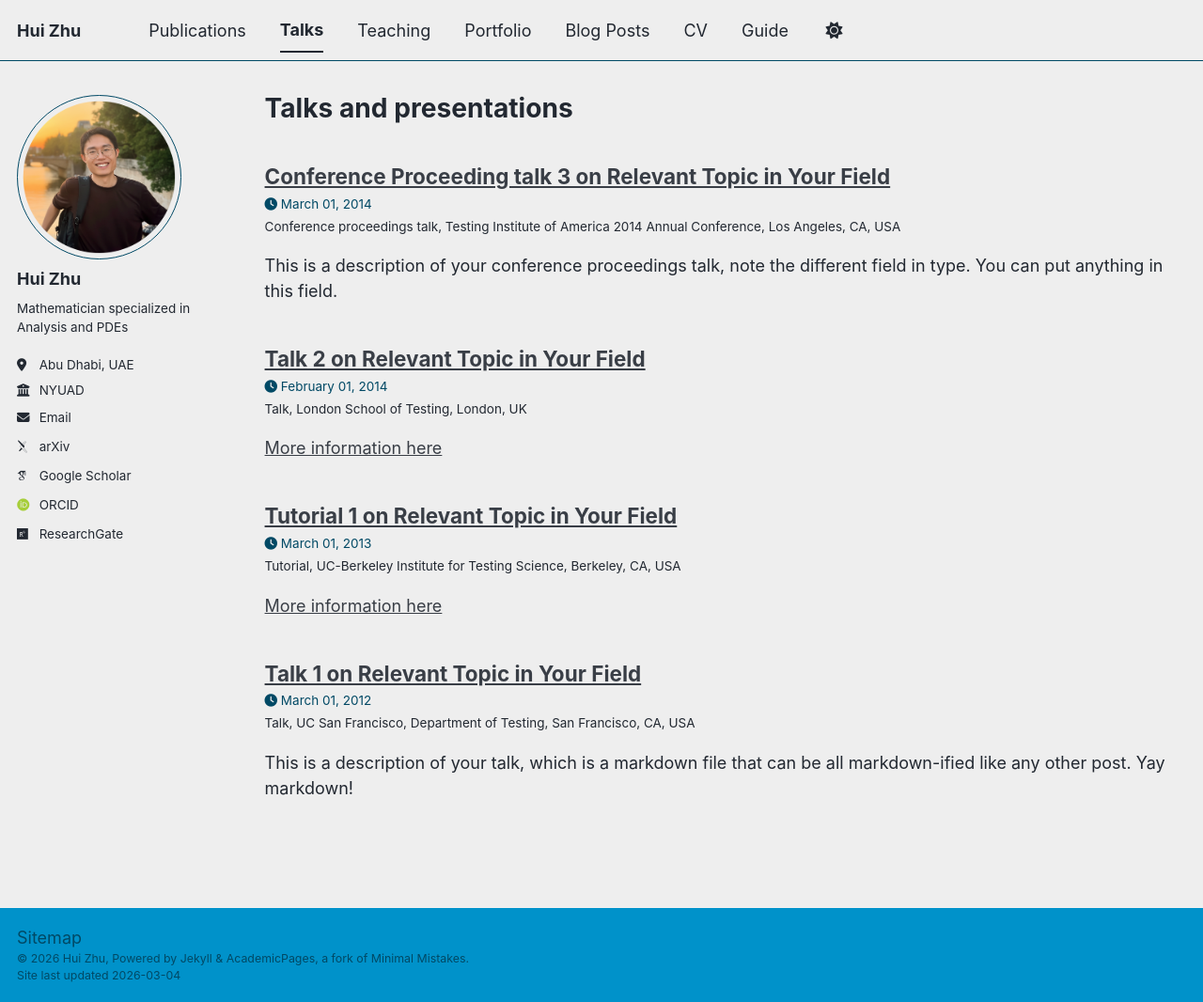
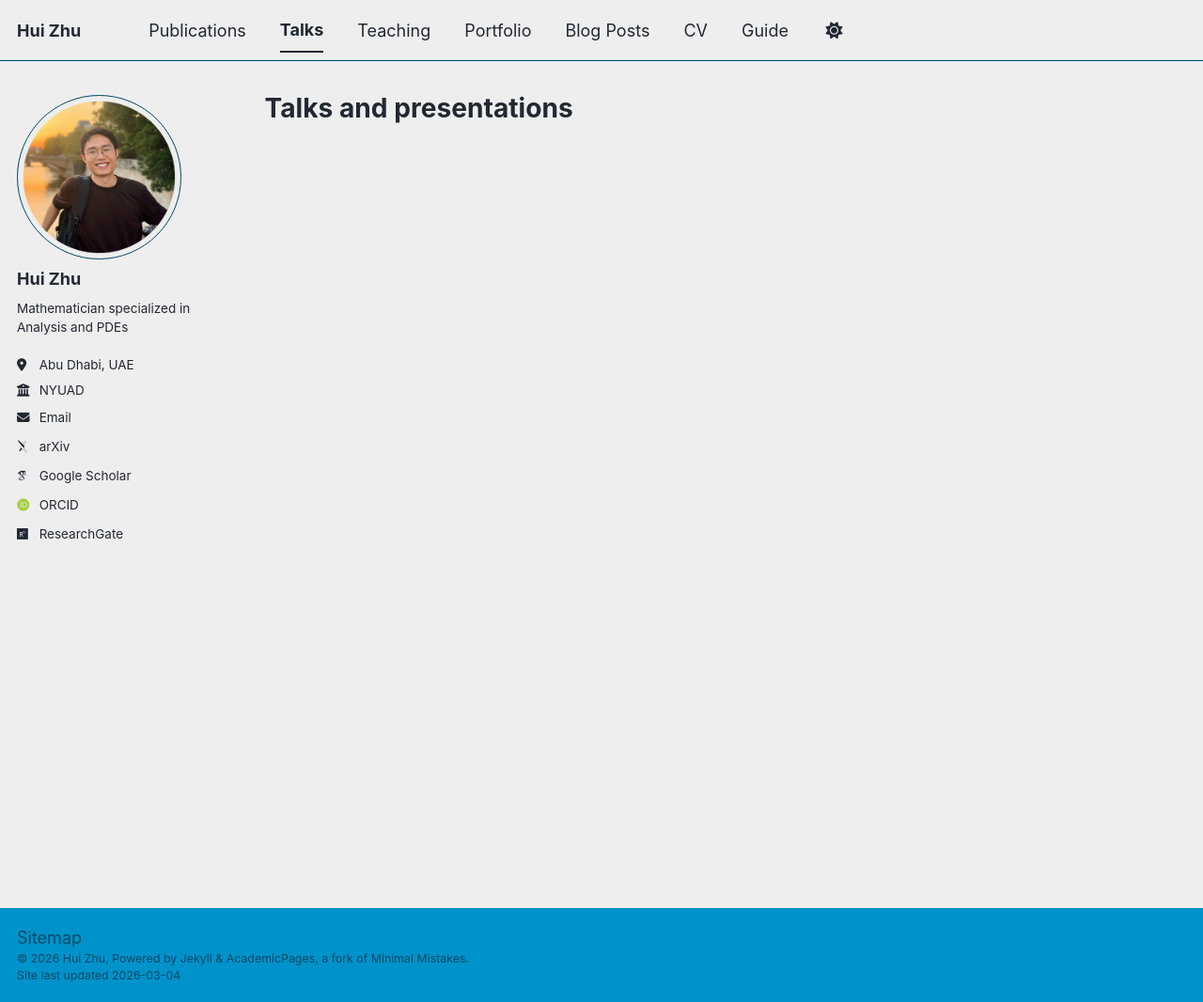
Before and after one commit to hui-math/hui-math.github.io, a Jekyll site: the page built from _pages/talks.html, in a window 1280 px wide and 1066 px high. Shown: the whole window at 94% size. Built offline with Jekyll 4.4.1, drawn with Linux system fonts in a browser that asks for light colours; some web fonts are replaced; a script bundle is joined from its source files by our own code; library files that are not in the unit come from our copies; some of the changed lines change nothing that is shown.

Commit message:
disabled portfolio, disabled share in posts

```diff
--- a/_config.yml
+++ b/_config.yml
@@ -212,18 +212,18 @@
 
 # These settings control the types of collections used by the template
 collections:
-  teaching:
-    output: true
-    permalink: /:collection/:path/
+  #teaching:
+  #  output: true
+  #  permalink: /:collection/:path/
   publications:
     output: true
     permalink: /:collection/:path/
-  portfolio:
-    output: true
-    permalink: /:collection/:path/
-  talks:
-    output: true
-    permalink: /:collection/:path/
+  #portfolio:
+  #  output: true
+  #  permalink: /:collection/:path/
+  #talks:
+  #  output: true
+  #  permalink: /:collection/:path/
 
 
 # These settings control how pages and collections are included in the site
@@ -235,10 +235,10 @@
     values:
       layout: single
       author_profile: true
-      read_time: true
-      comments: true
-      share: true
-      related: true
+      read_time: false
+      comments: false
+      share: false
+      related: false
   # _pages
   - scope:
       path: ""
```
